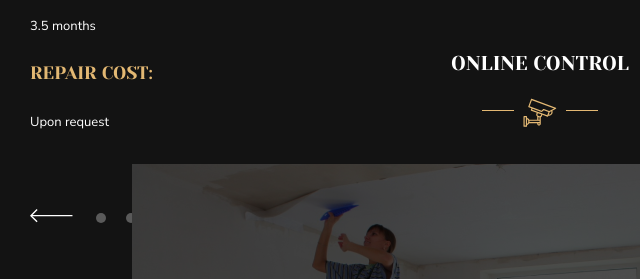
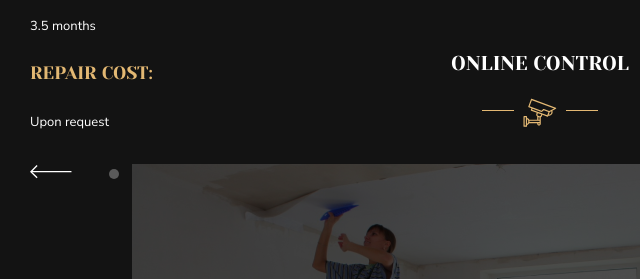
Before and after one commit to ifuride/skillfactory, a plain HTML site: page landing_page/index.html in a window 1280 px wide. Shown: the part 1480-1759 px from the top of the page, 100-740 px from the left. Drawn offline with Linux system fonts and the light colour scheme.

Commit message:
Carousel modification.

```diff
--- a/landing_page/index.html
+++ b/landing_page/index.html
@@ -82,22 +82,24 @@
                                 <span class="parameter_description">Upon request</span>
                             </div>
                         </div>
-                        <div class="caurousel">
-                            <svg xmlns="http://www.w3.org/2000/svg" width="8" height="14" viewBox="0 0 8 14" fill="none">
-                                <path fill-rule="evenodd" clip-rule="evenodd" d="M6.63807 13.276L2.29917e-05 6.638L6.63807 -3.82298e-05L7.58563 0.94753L1.89516 6.638L7.58563 12.3285L6.63807 13.276Z" fill="white"/>
-                            </svg>
-                            <svg class="left-arrow" xmlns="http://www.w3.org/2000/svg" width="42" height="3" viewBox="0 0 42 3" fill="none">
-                                <path fill-rule="evenodd" clip-rule="evenodd" d="M0.947579 0.968098L41.4556 0.968105L41.4556 2.30817L0.947578 2.30816L0.947579 0.968098Z" fill="white"/>
-                            </svg>
-                            <button class="dot"></button>
-                            <button class="dot"></button>
-                            <button class="dot"></button>
-                            <svg class="right-arrow" xmlns="http://www.w3.org/2000/svg" width="42" height="3" viewBox="0 0 42 3" fill="none">
-                                <path fill-rule="evenodd" clip-rule="evenodd" d="M0.947579 0.968098L41.4556 0.968105L41.4556 2.30817L0.947578 2.30816L0.947579 0.968098Z" fill="white"/>
-                            </svg>
-                            <svg xmlns="http://www.w3.org/2000/svg" width="8" height="14" viewBox="0 0 8 14" fill="none">
-                                <path fill-rule="evenodd" clip-rule="evenodd" d="M1.0451 0L7.68314 6.63804L1.0451 13.2761L0.0975342 12.3285L5.78801 6.63804L0.0975342 0.947567L1.0451 0Z" fill="white"/>
-                            </svg>
+                        <div class="carousel">
+                            <div class="left-arrow">
+                                <svg xmlns="http://www.w3.org/2000/svg" width="42" height="14" viewBox="0 0 42 14" fill="none">
+                                <path fill-rule="evenodd" clip-rule="evenodd" d="M6.63807 13.2761L2.29917e-05 6.63808L6.63807 3.80641e-05L7.58563 0.947606L1.89516 6.63808L7.58563 12.3286L6.63807 13.2761Z" fill="white"/>
+                                <path fill-rule="evenodd" clip-rule="evenodd" d="M0.947579 5.96828L41.4556 5.96829L41.4556 7.30835L0.947578 7.30834L0.947579 5.96828Z" fill="white"/>
+                                </svg>
+                            </div>
+                            <div class="dot-container">
+                                <button class="dot"></button>
+                                <button class="dot"></button>
+                                <button class="dot"></button>
+                            </div>
+                            <div class="right-arrow">
+                                <svg xmlns="http://www.w3.org/2000/svg" width="42" height="14" viewBox="0 0 42 14" fill="none">
+                                <path fill-rule="evenodd" clip-rule="evenodd" d="M35.0451 0L41.6831 6.63804L35.0451 13.2761L34.0975 12.3285L39.788 6.63804L34.0975 0.947567L35.0451 0Z" fill="white"/>
+                                <path fill-rule="evenodd" clip-rule="evenodd" d="M40.7356 7.30784L0.227569 7.30784L0.22757 5.96777L40.7356 5.96778L40.7356 7.30784Z" fill="white"/>
+                                </svg>
+                            </div>
                         </div>
                     </div>
                     <img class="project-image-1"
--- a/landing_page/styles/style.css
+++ b/landing_page/styles/style.css
@@ -383,17 +383,29 @@ h4 {
     cursor: pointer;
     margin-right: 8px;
     margin-left: 8px;
-    margin-block-start: 80px;
+}
+
+.carousel {
+    width: 220px;
+    display: flex;
+    flex-direction: row;
+    justify-content: space-between;
+    margin-top: 30px;
 }
 
 @media screen and (max-width: 375px) {
-    .caurousel {
+    .carousel {
         display: none;
     }
 }
 
 .dot:hover {
     background: white;
+}
+
+.dot-container {
+    display: flex;
+    align-items: center;
 }
 
 .control {
@@ -546,13 +558,13 @@ hr {
     }
 }
 
-.left-arrow {
-    transform: translate(-11px, -6px);
-}
+/*.left-arrow {
+    transform: translate(-19px, 2px);
+}*/
 
-.right-arrow {
-    transform: translate(11px, -6px);
-}
+/*.right-arrow {
+    transform: translate(19px, 2px);
+}*/
 
 .form-one {
     vertical-align: bottom;
```
